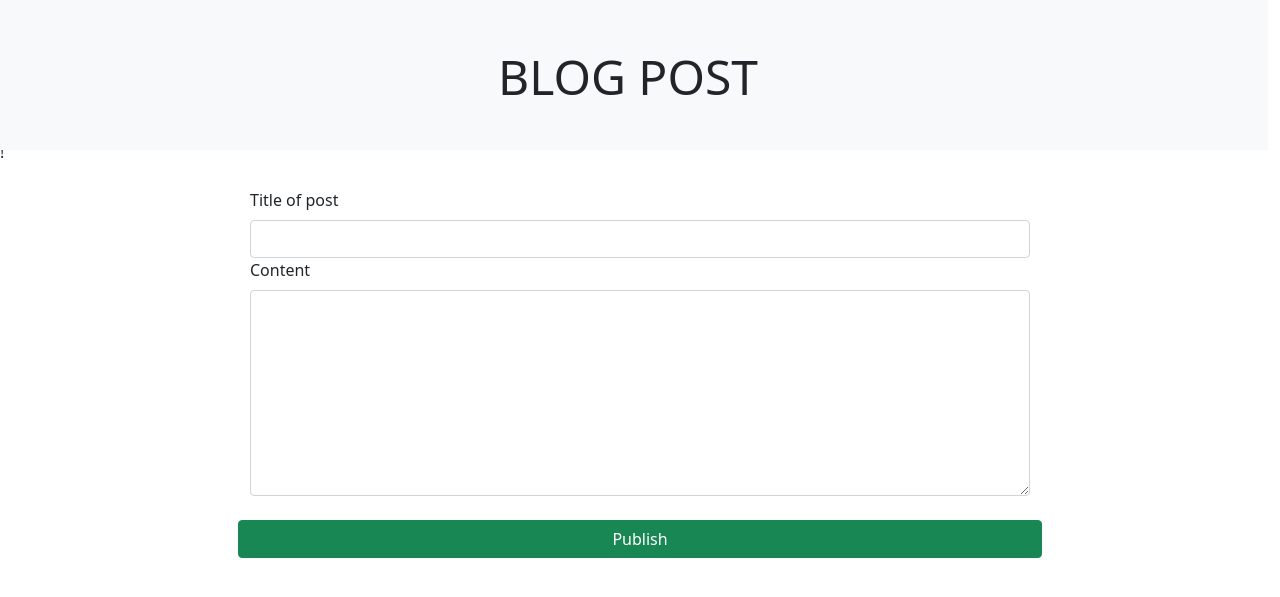
After one commit to Gideon-Tee/blog-webapp, a Django app: page /add_post in a window 1280 px wide. The commit adds this page. Shown: the top 597 px of the page. Run offline with Django 4.2, Linux system fonts and the light colour scheme.

Commit message:
create_post and delete_post functionalities added

```diff
--- /dev/null
+++ b/blog/blog_app/templates/add_post.html
@@ -0,0 +1,24 @@
+{% extends 'post_detail.html' %}
+
+{% block content %}
+<div class="container d-flex justify-content-center align-items-center mt-4">
+  <div style="width: ">
+    {% block form %}
+    <form class="form" action="add_post" method="POST">
+      {% csrf_token %}
+      <label for="title" class="form-label">Title of post</label>
+      <input type="text" name="title" required class="form-control">
+      <!-- <label for="author" class="form-label">Author</label> -->
+      <!-- <input type="text" name="author" required class="form-control"> -->
+      <label for="content" class="form-label">Content</label>
+      <textarea name="content" rows="8" cols="80" required class="form-control"></textarea>
+      <div class="row text-center d-block mt-4">
+        <input type="submit" class="btn btn-success " value="Publish">
+      </div>
+    </form>
+    {% endblock %}
+  </div>
+
+</div>
+
+{% endblock %}
--- a/blog/blog_app/templates/index.html
+++ b/blog/blog_app/templates/index.html
@@ -22,6 +22,7 @@
         {% if not user.is_authenticated %}
         <a href={% url 'login' %}><button class="btn btn-outline-primary">Log in</button></a>
         {% else %}
+        <a href={% url 'add_post' %}><button class="btn btn-outline-primary">New Post</button></a>
         <a href={% url 'logout' %}><button class="btn btn-outline-danger">Log out</button></a>
         {% endif %}
       </div>
@@ -35,7 +36,7 @@
       <div class="card mb-3">
         <h5 class="card-header">{{blog.title}}</h5>
         <div class="card-body">
-          <h6 class="text-muted d-inline"><i>Authored by {{blog.author}}: {{blog.created_date}}</i></h6>
+          <h6 class="text-muted d-inline"><i>Published by {{blog.author}}: {{blog.created_date}}</i></h6>
           <p class="card-text mt-1">{{ blog.content|truncatewords:40 }}</p>
           <a href={% url 'post_detail' blog.id %} class="btn btn-primary">View blog post</a>
         </div>
--- a/blog/blog_app/templates/post_detail.html
+++ b/blog/blog_app/templates/post_detail.html
@@ -1,4 +1,10 @@
 {% extends 'index.html' %}
+
+{% block header %}
+<div class="row container-flex w-100 text-center justify-content-end bg-light text-dark fixed-top mb-4" style="height:150px">
+  <h1 class="display-5 mt-5">BLOG POST</h1>
+</div>
+{% endblock %}
 
 {% block content %}
 <div class="row container-flex mt-2 w-100">
@@ -6,7 +12,14 @@
   <div class="card mb-3">
     <h2 class="card-header text-center">{{blog.title}}</h2>
     <div class="card-body">
-      <h6 class="text-muted d-inline"><i>Authored by {{blog.author}}: {{blog.created_date}}</i></h6>
+      <h6 class="text-muted d-inline">
+        <i>Authored by {{blog.author}}: {{blog.created_date}}</i>
+        {% if user.is_authenticated %}
+        <a href={% url 'delete_post' post_id %}>
+          <button class="btn btn-outline-danger position-absolute top-0 end-0">Delete</button>
+        </a>
+        {% endif %}
+      </h6>
       <p class="card-text mt-2">{{ blog.content }}</p>
       <a href={% url 'index' %} class="btn btn-outline-secondary"> << Go back</a>
     </div>
--- a/blog/blog_app/urls.py
+++ b/blog/blog_app/urls.py
@@ -6,5 +6,7 @@ urlpatterns = [
     path('post/<int:post_id>', views.post_detail, name='post_detail'),
     path('login', views.login, name='login'),
     path('logout', views.logout, name='logout'),
-    path('register', views.register, name='register')
+    path('register', views.register, name='register'),
+    path('add_post', views.add_post, name='add_post'),
+    path('post/<int:post_id>/delete_post', views.delete_post, name='delete_post')
 ]
--- a/blog/blog_app/views.py
+++ b/blog/blog_app/views.py
@@ -1,6 +1,7 @@
 from django.shortcuts import render, redirect
 from django.contrib.auth.models import User, auth
 from django.contrib import messages
+from datetime import datetime
 from .models import Blog
 # Create your views here.
 
@@ -20,6 +21,25 @@ def post_detail(request, post_id):
     }
     return render(request, 'post_detail.html', context)
 
+def delete_post(request, post_id):
+    blog = Blog.objects.get(id=post_id)
+    blog.delete()
+    return redirect('index')
+
+def add_post(request):
+
+    if request.method == 'POST':
+        title = request.POST['title']
+        # author = request.POST['author']
+        author = request.user.username
+        content = request.POST['content']
+        created_date = datetime.now()
+
+        new_post = Blog.objects.create(title=title, author=author, content=content, created_date=created_date)
+        return redirect('index')
+
+    else:
+        return render(request, 'add_post.html')
 
 def login(request):
     if request.method == 'POST':
```
Also changed, not shown: blog/db.sqlite3.
